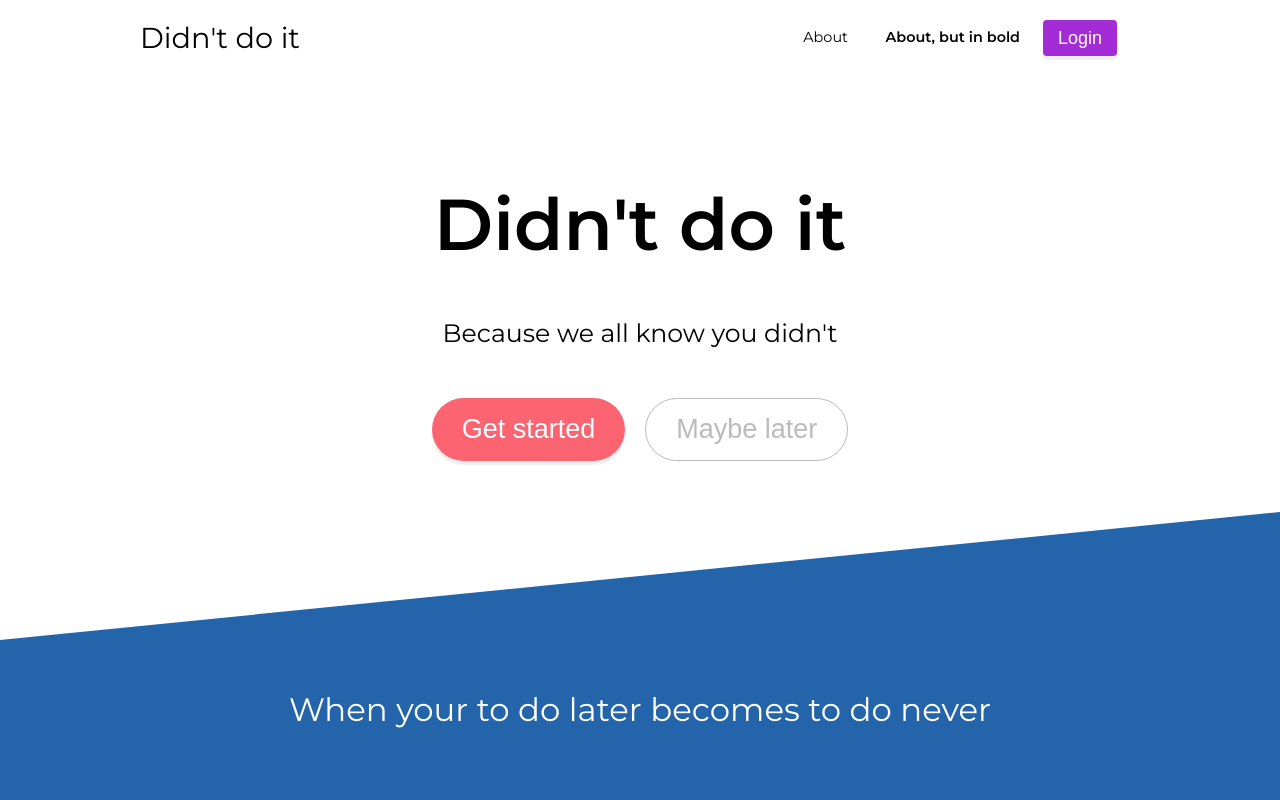
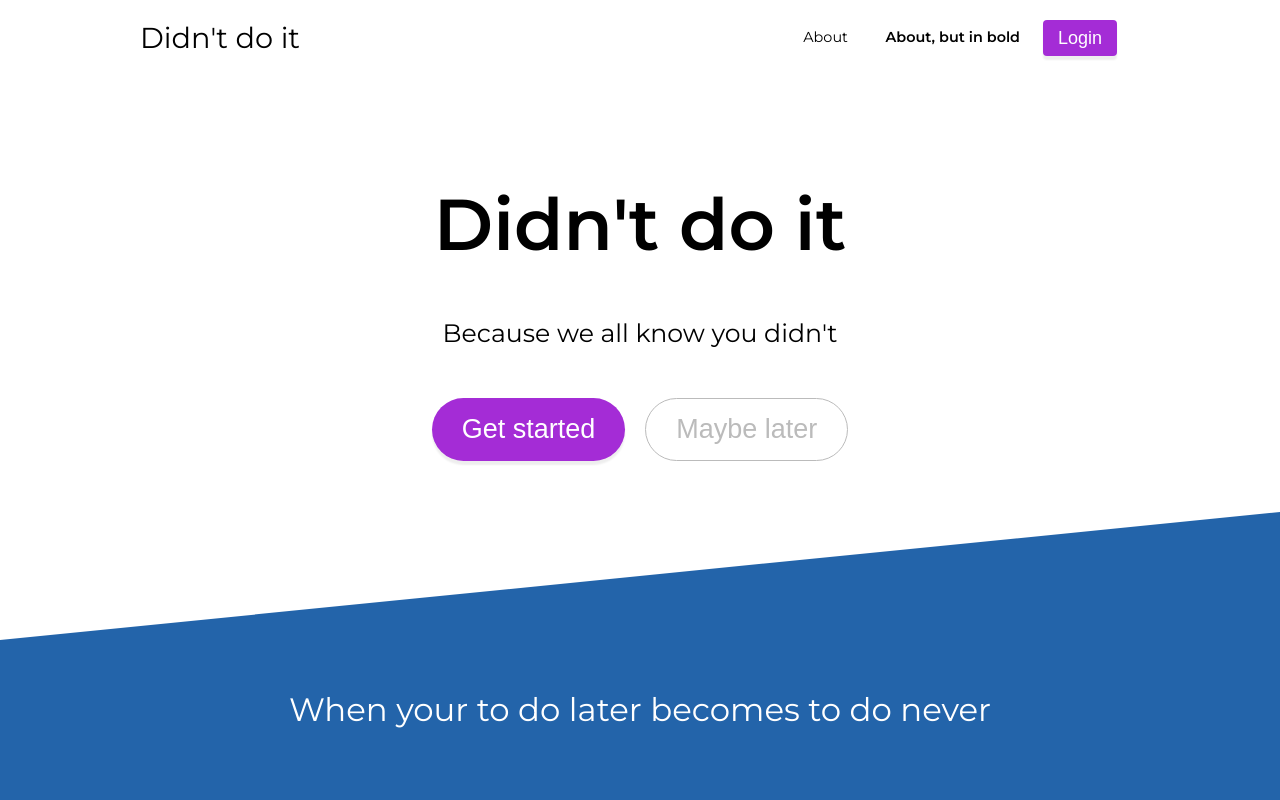
Before and after one commit to JoaoInez/didnt-do-it-frontend-nextjs, a Next.js app: page / in a window 1280 px wide. Shown: the top 800 px of the page. Built offline with nearby package versions, Linux system fonts and the light colour scheme.

Commit message:
Tweaks colors on homepage

```diff
--- a/components/pages/index/Homepage.js
+++ b/components/pages/index/Homepage.js
@@ -152,7 +152,7 @@ const Homepage = () => (
           <Slogan>Because we all know you didn't</Slogan>
         </Centered>
         <Centered>
-          <GetStarted size="lg" margin="0 10px" bgColor="pink">
+          <GetStarted size="lg" margin="0 10px" bgColor="purple">
             Get started
           </GetStarted>
           <MaybeLater size="lg" margin="0 10px" color="grey" dark={20}>
```
